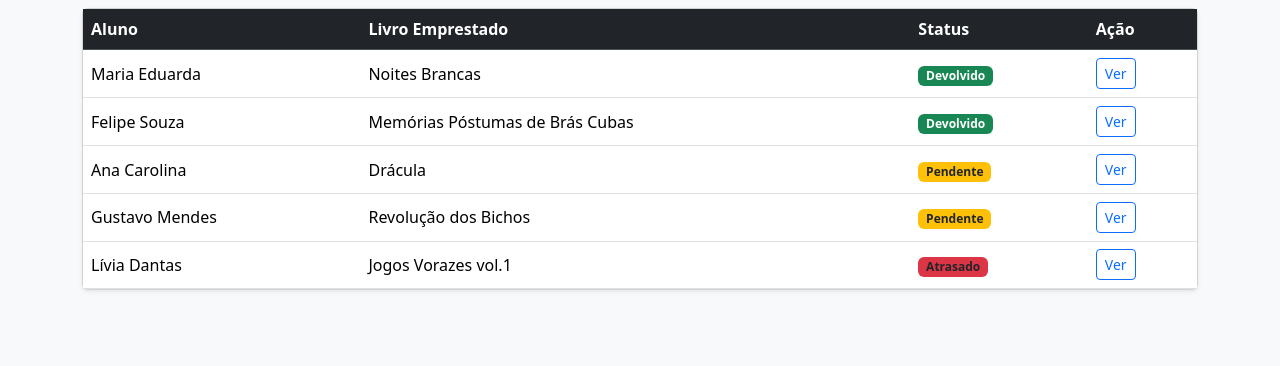
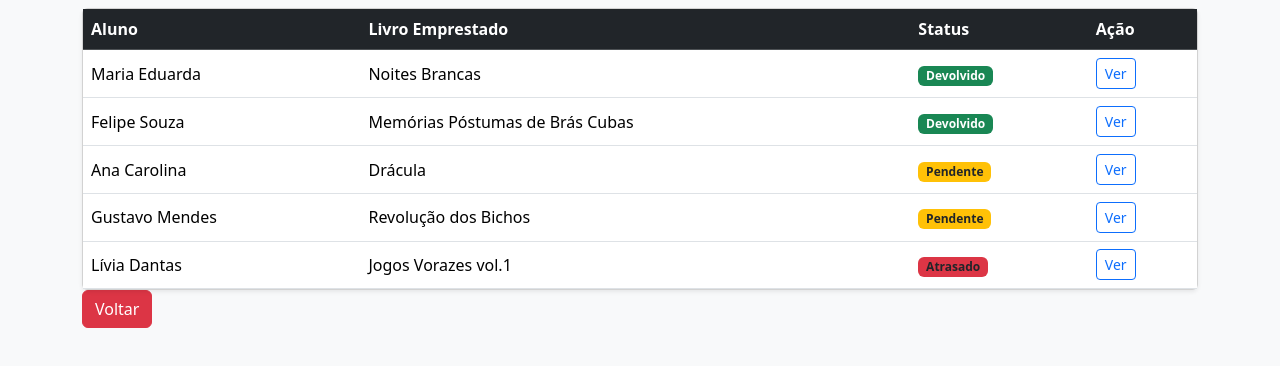
Before and after one commit to wherlala/ATIVIDADE_BOOTSTRAP_ISABELLA_VICTORIA, a plain HTML site: page desafio05.html in a window 1280 px wide. Shown: the part 184-550 px from the top of the page. Drawn offline with nearby package versions, Linux system fonts and the light colour scheme.

Commit message:
Desafios Bootstrap

```diff
--- a/desafio05.html
+++ b/desafio05.html
@@ -70,8 +70,14 @@
 
                     </tbody>
                 </table>
+
+
+
             </div>
         </div>
+        <a href="index.html" class="btn btn-danger">Voltar</a>
     </div>
+
+
 </body>
 </html>
```
